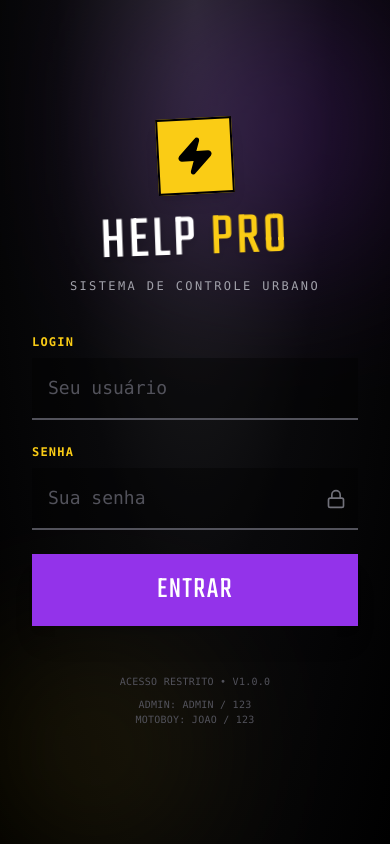
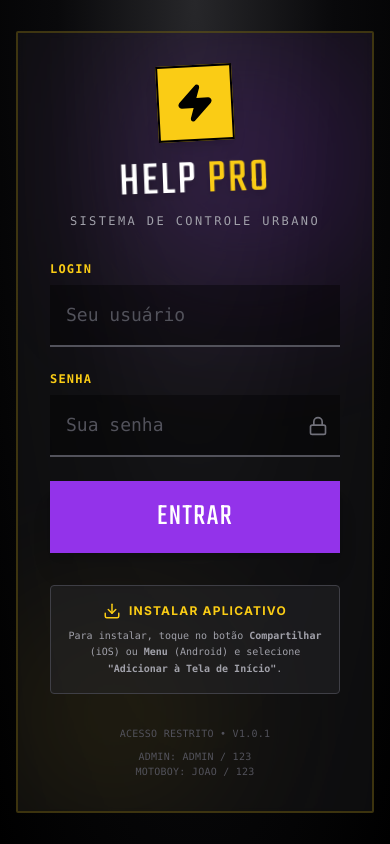
Before and after one commit to luiz3283/HELP-PRO, a React (Vite) app: page / in a window 390 px wide. Built offline with nearby package versions, Linux system fonts and the light colour scheme.

Commit message:
melhoria 3

```diff
--- a/App.tsx
+++ b/App.tsx
@@ -1,15 +1,24 @@
-import React, { useState } from 'react';
+import React, { useState, useEffect } from 'react';
 import { User, UserRole } from './types';
 import { storageService } from './services/storage';
 import { MotoboyPanel } from './components/MotoboyPanel';
 import { AdminPanel } from './components/AdminPanel';
-import { Zap, Lock } from 'lucide-react';
+import { Zap, Lock, Download } from 'lucide-react';
 
 const App: React.FC = () => {
   const [user, setUser] = useState<User | null>(null);
   const [username, setUsername] = useState('');
   const [password, setPassword] = useState('');
   const [error, setError] = useState('');
+  const [showInstallHint, setShowInstallHint] = useState(false);
+
+  useEffect(() => {
+    // Check if running in standalone mode (installed)
+    const isStandalone = window.matchMedia('(display-mode: standalone)').matches || (window.navigator as any).standalone;
+    if (!isStandalone) {
+        setShowInstallHint(true);
+    }
+  }, []);
 
   const handleLogin = (e: React.FormEvent) => {
     e.preventDefault();
@@ -33,11 +42,9 @@ const App: React.FC = () => {
   // Login Screen
   if (!user) {
     return (
-      <div className="min-h-screen flex items-center justify-center bg-[radial-gradient(ellipse_at_top,_var(--tw-gradient-stops))] from-zinc-800 via-zinc-950 to-black">
-        {/* Container: Full screen on mobile, Centered Card on Desktop */}
-        <div className="w-full min-h-screen md:min-h-0 md:h-auto md:max-w-md md:bg-zinc-900 md:border-2 md:border-yellow-400 md:rounded-sm md:shadow-[8px_8px_0px_0px_rgba(250,204,21,1)] overflow-hidden relative flex flex-col justify-center">
+      <div className="min-h-screen flex items-center justify-center bg-[radial-gradient(ellipse_at_top,_var(--tw-gradient-stops))] from-zinc-800 via-zinc-950 to-black p-4">
+        <div className="w-full max-w-md bg-zinc-900/50 border-2 border-yellow-400/20 rounded-sm overflow-hidden relative flex flex-col justify-center backdrop-blur-sm">
 
-          {/* Decorative Spray effect */}
           <div className="absolute top-0 right-0 w-64 h-64 bg-purple-600 blur-[80px] opacity-20 pointer-events-none"></div>
           <div className="absolute bottom-0 left-0 w-48 h-48 bg-yellow-400 blur-[80px] opacity-10 pointer-events-none"></div>
 
@@ -45,13 +52,13 @@ const App: React.FC = () => {
             <div className="inline-flex items-center justify-center p-4 rounded-none bg-yellow-400 mb-4 transform -rotate-3 border-2 border-black shadow-lg">
                 <Zap className="text-black w-10 h-10 fill-black" />
             </div>
-            <h1 className="text-6xl text-white mb-2 font-graffiti tracking-wider transform -rotate-2 drop-shadow-lg">
+            <h1 className="text-5xl md:text-6xl text-white mb-2 font-graffiti tracking-wider transform -rotate-2 drop-shadow-lg">
               Help <span className="text-yellow-400">Pro</span>
             </h1>
             <p className="text-zinc-400 font-mono text-xs tracking-[0.2em] uppercase mt-2">Sistema de Controle Urbano</p>
           </div>
 
-          <div className="p-8 pt-2 relative z-10">
+          <div className="p-8 pt-0 relative z-10">
             <form onSubmit={handleLogin} className="space-y-6">
               <div>
                 <label className="block text-xs font-bold text-yellow-400 uppercase tracking-widest mb-2 font-mono">Login</label>
@@ -93,8 +100,20 @@ const App: React.FC = () => {
               </button>
             </form>
 
-            <div className="mt-12 text-center text-[10px] text-zinc-600 font-mono uppercase tracking-wide">
-                <p className="mb-2">Acesso Restrito &bull; v1.0.0</p>
+            {showInstallHint && (
+                <div className="mt-8 p-4 bg-zinc-800/50 border border-zinc-700 rounded text-center">
+                    <div className="flex items-center justify-center gap-2 text-yellow-400 mb-2">
+                        <Download size={18} />
+                        <span className="font-bold uppercase text-xs tracking-widest">Instalar Aplicativo</span>
+                    </div>
+                    <p className="text-[10px] text-zinc-400 font-mono leading-relaxed">
+                        Para instalar, toque no botão <strong>Compartilhar</strong> (iOS) ou <strong>Menu</strong> (Android) e selecione <strong>"Adicionar à Tela de Início"</strong>.
+                    </p>
+                </div>
+            )}
+
+            <div className="mt-8 text-center text-[10px] text-zinc-600 font-mono uppercase tracking-wide">
+                <p className="mb-2">Acesso Restrito &bull; v1.0.1</p>
                 <p>Admin: admin / 123</p>
                 <p>Motoboy: joao / 123</p>
             </div>
--- a/index.html
+++ b/index.html
@@ -6,40 +6,41 @@
     <meta name="theme-color" content="#09090b" />
     <meta name="mobile-web-app-capable" content="yes">
     <meta name="apple-mobile-web-app-status-bar-style" content="black-translucent">
+    <meta name="description" content="Help Pro - Sistema de Controle de Quilometragem">
     <title>Help Pro - Street Log</title>
+
+    <!-- PWA Manifest -->
+    <link rel="manifest" href="/public/manifest.json">
+    <link rel="icon" type="image/png" href="https://cdn-icons-png.flaticon.com/512/3097/3097005.png">
+
     <script src="https://cdn.tailwindcss.com"></script>
     <link href="https://fonts.googleapis.com/css2?family=Inter:wght@300;400;500;600;700&family=Teko:wght@300;400;500;600;700&display=swap" rel="stylesheet">
     <style>
       :root { color-scheme: dark; }
       body { font-family: 'Inter', sans-serif; background-color: #09090b; color: #e4e4e7; overscroll-behavior-y: none; }
-      /* Alterada para Teko: Fonte técnica, quadrada e legível */
       .font-graffiti { font-family: 'Teko', sans-serif; letter-spacing: 0.05em; text-transform: uppercase; }
-      /* Hide scrollbar for Chrome, Safari and Opera */
-      .no-scrollbar::-webkit-scrollbar {
-          display: none;
-      }
-      /* Hide scrollbar for IE, Edge and Firefox */
-      .no-scrollbar {
-          -ms-overflow-style: none;  /* IE and Edge */
-          scrollbar-width: none;  /* Firefox */
-      }
+      .no-scrollbar::-webkit-scrollbar { display: none; }
+      .no-scrollbar { -ms-overflow-style: none; scrollbar-width: none; }
     </style>
   <script type="importmap">
 {
   "imports": {
+    "react": "https://esm.sh/react@^19.2.3",
+    "react-dom/": "https://esm.sh/react-dom@^19.2.3/",
+    "react/": "https://esm.sh/react@^19.2.3/",
+    "@google/genai": "https://esm.sh/@google/genai@^1.38.0",
+    "lucide-react": "https://esm.sh/lucide-react@^0.562.0",
+    "date-fns": "https://esm.sh/date-fns@^4.1.0",
+    "date-fns/": "https://esm.sh/date-fns@^4.1.0/",
     "xlsx": "https://esm.sh/xlsx@^0.18.5",
-    "date-fns/": "https://esm.sh/date-fns@^4.1.0/",
-    "date-fns": "https://esm.sh/date-fns@^4.1.0",
-    "lucide-react": "https://esm.sh/lucide-react@^0.562.0",
-    "react/": "https://esm.sh/react@^19.2.3/",
-    "react": "https://esm.sh/react@^19.2.3",
-    "@google/genai": "https://esm.sh/@google/genai@^1.38.0",
-    "react-dom/": "https://esm.sh/react-dom@^19.2.3/"
+    "@vitejs/plugin-react": "https://esm.sh/@vitejs/plugin-react@^5.1.2",
+    "vite": "https://esm.sh/vite@^7.3.1"
   }
 }
 </script>
 </head>
   <body>
     <div id="root"></div>
+    <script type="module" src="/index.tsx"></script>
   </body>
 </html>
--- a/vite.config.ts
+++ b/vite.config.ts
@@ -1,23 +1,10 @@
-import path from 'path';
-import { defineConfig, loadEnv } from 'vite';
+import { defineConfig } from 'vite';
 import react from '@vitejs/plugin-react';
 
-export default defineConfig(({ mode }) => {
-    const env = loadEnv(mode, '.', '');
-    return {
-      server: {
-        port: 3000,
-        host: '0.0.0.0',
-      },
-      plugins: [react()],
-      define: {
-        'process.env.API_KEY': JSON.stringify(env.GEMINI_API_KEY),
-        'process.env.GEMINI_API_KEY': JSON.stringify(env.GEMINI_API_KEY)
-      },
-      resolve: {
-        alias: {
-          '@': path.resolve(__dirname, '.'),
-        }
-      }
-    };
+// https://vitejs.dev/config/
+export default defineConfig({
+  plugins: [react()],
+  build: {
+    outDir: 'dist',
+  }
 });
```
Also changed, not shown: package.json (+16 -12 lines), services/geminiService.ts (+1 -13 lines), public/manifest.json (added).
